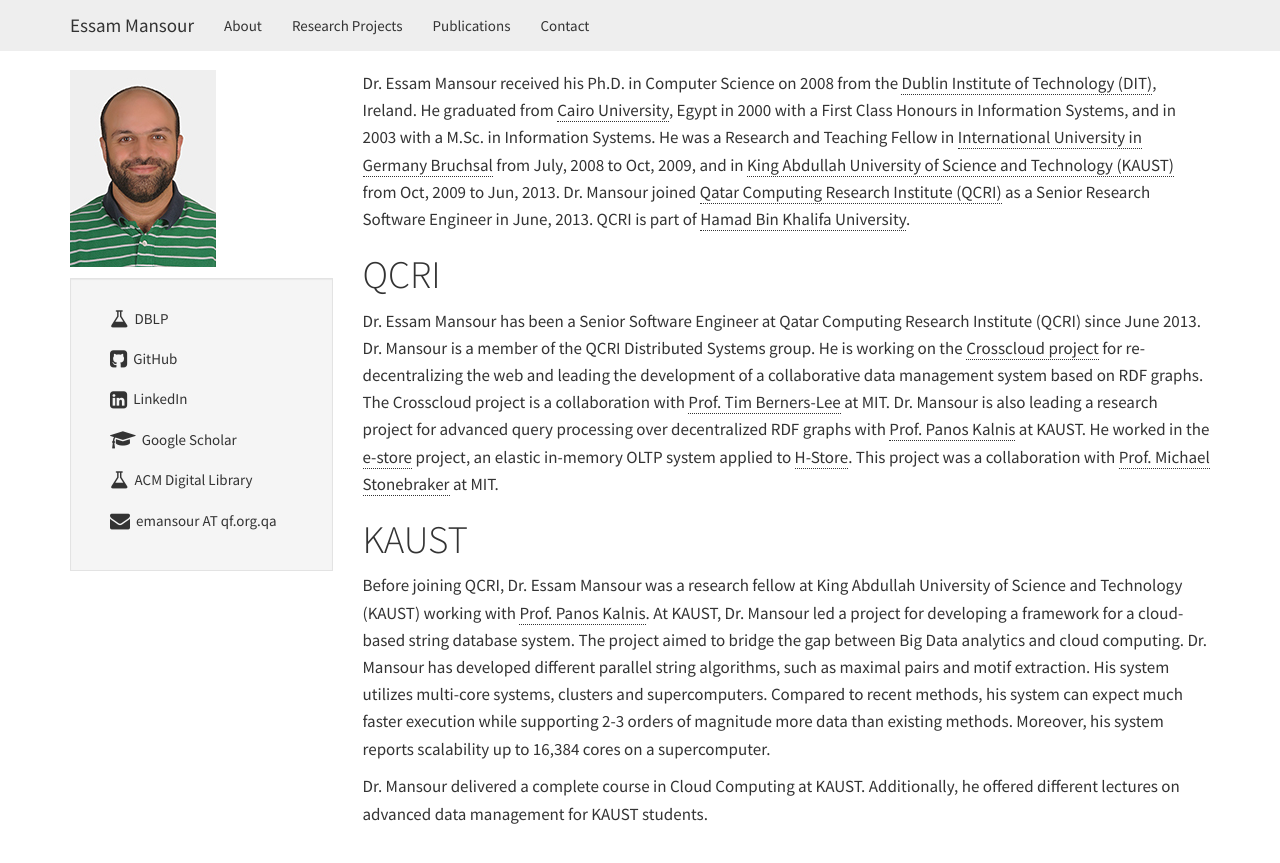
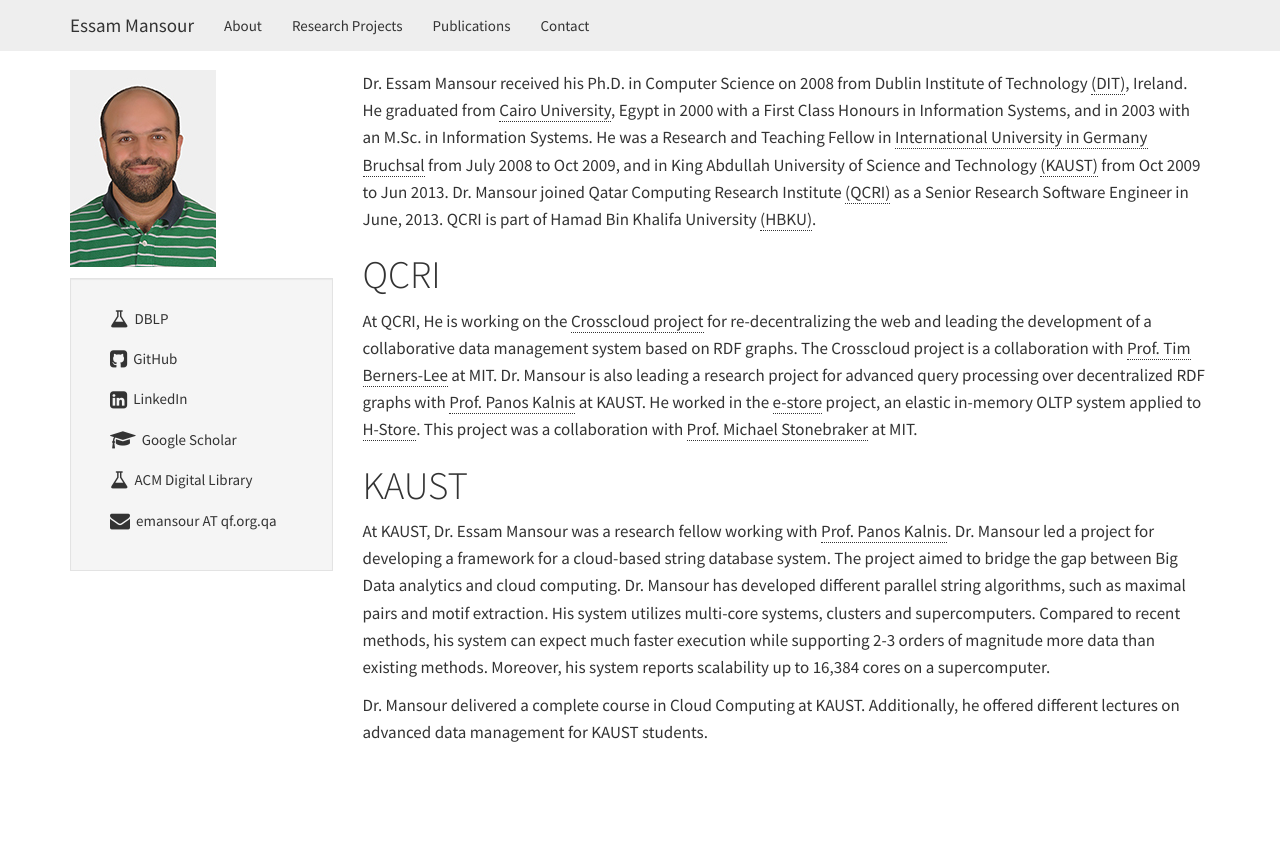
Before and after one commit to mansoure/mansoure.github.io, a Jekyll site: the page built from about/index.md, in a window 1280 px wide. Shown: the top 863 px of the page. Built offline with Jekyll 4.4.1, drawn with Linux system fonts in a browser that asks for light colours.

Commit message:
research projects

```diff
--- a/about/index.md
+++ b/about/index.md
@@ -3,16 +3,16 @@
 title: About
 ---
 
-Dr. Essam Mansour received his Ph.D. in Computer Science on 2008 from the [Dublin Institute of Technology (DIT)](http://www.dit.ie/), Ireland.
-He graduated from [Cairo University](http://www.fci.cu.edu.eg/), Egypt in 2000 with a First Class Honours in Information Systems, and in 2003 with a M.Sc. in Information Systems.
-He was a Research and Teaching Fellow in [International University in Germany Bruchsal](http://i-u.de/) from July, 2008 to Oct, 2009, and in [King Abdullah University of Science and Technology (KAUST)](https://www.kaust.edu.sa/en) from Oct, 2009 to Jun, 2013.
-Dr. Mansour joined [Qatar Computing Research Institute (QCRI)](http://qcri.com/) as a Senior Research Software Engineer in June, 2013. QCRI is part of [Hamad Bin Khalifa University](http://www.hbku.edu.qa/).
+Dr. Essam Mansour received his Ph.D. in Computer Science on 2008 from Dublin Institute of Technology [(DIT)](http://www.dit.ie/), Ireland.
+He graduated from [Cairo University](http://www.fci.cu.edu.eg/), Egypt in 2000 with a First Class Honours in Information Systems, and in 2003 with an M.Sc. in Information Systems.
+He was a Research and Teaching Fellow in [International University in Germany Bruchsal](http://i-u.de/) from July 2008 to Oct 2009, and in King Abdullah University of Science and Technology [(KAUST)](https://www.kaust.edu.sa/en) from Oct 2009 to Jun 2013.
+Dr. Mansour joined Qatar Computing Research Institute [(QCRI)](http://qcri.com/) as a Senior Research Software Engineer in June, 2013. QCRI is part of Hamad Bin Khalifa University [(HBKU)](http://www.hbku.edu.qa/).
 
 # QCRI
-Dr. Essam Mansour has been a Senior Software Engineer at Qatar Computing Research Institute (QCRI) since June 2013. Dr. Mansour is a member of the QCRI Distributed Systems group. He is working on the [Crosscloud project](/projects/crosscloud) for re-decentralizing the web and leading the development of a collaborative data management system based on RDF graphs. The Crosscloud project is a collaboration with [Prof. Tim Berners-Lee](https://en.wikipedia.org/wiki/Tim_Berners-Lee) at MIT. Dr. Mansour is also leading a research project for advanced query processing over decentralized RDF graphs with [Prof. Panos Kalnis](http://web.kaust.edu.sa/faculty/PanosKalnis/) at KAUST. He worked in the [e-store](http://dl.acm.org/citation.cfm?id=2735514) project, an elastic in-memory OLTP system applied to [H-Store](http://hstore.cs.brown.edu/). This project was a collaboration with [Prof. Michael Stonebraker](https://en.wikipedia.org/wiki/Michael_Stonebraker) at MIT.
+At QCRI, He is working on the [Crosscloud project](/projects/crosscloud) for re-decentralizing the web and leading the development of a collaborative data management system based on RDF graphs. The Crosscloud project is a collaboration with [Prof. Tim Berners-Lee](https://en.wikipedia.org/wiki/Tim_Berners-Lee) at MIT. Dr. Mansour is also leading a research project for advanced query processing over decentralized RDF graphs with [Prof. Panos Kalnis](http://web.kaust.edu.sa/faculty/PanosKalnis/) at KAUST. He worked in the [e-store](http://dl.acm.org/citation.cfm?id=2735514) project, an elastic in-memory OLTP system applied to [H-Store](http://hstore.cs.brown.edu/). This project was a collaboration with [Prof. Michael Stonebraker](https://en.wikipedia.org/wiki/Michael_Stonebraker) at MIT.
 
 # KAUST
-Before joining QCRI, Dr. Essam Mansour was a research fellow at King Abdullah University of Science and Technology (KAUST) working with [Prof. Panos Kalnis](http://web.kaust.edu.sa/faculty/PanosKalnis/). At KAUST, Dr. Mansour led a project for developing a framework for a cloud-based string database system. The project aimed to bridge the gap between Big Data analytics and cloud computing.
+At KAUST, Dr. Essam Mansour was a research fellow working with [Prof. Panos Kalnis](http://web.kaust.edu.sa/faculty/PanosKalnis/). Dr. Mansour led a project for developing a framework for a cloud-based string database system. The project aimed to bridge the gap between Big Data analytics and cloud computing.
 Dr. Mansour has developed different parallel string algorithms, such as maximal pairs and motif extraction. His system utilizes multi-core systems, clusters and supercomputers. Compared to recent methods, his system can expect much faster execution while supporting 2-3 orders of magnitude more data than existing methods. Moreover, his system reports scalability up to 16,384 cores on a supercomputer.
 
 Dr. Mansour delivered a complete course in Cloud Computing at KAUST. Additionally, he offered different lectures on advanced data management for KAUST students.
```
